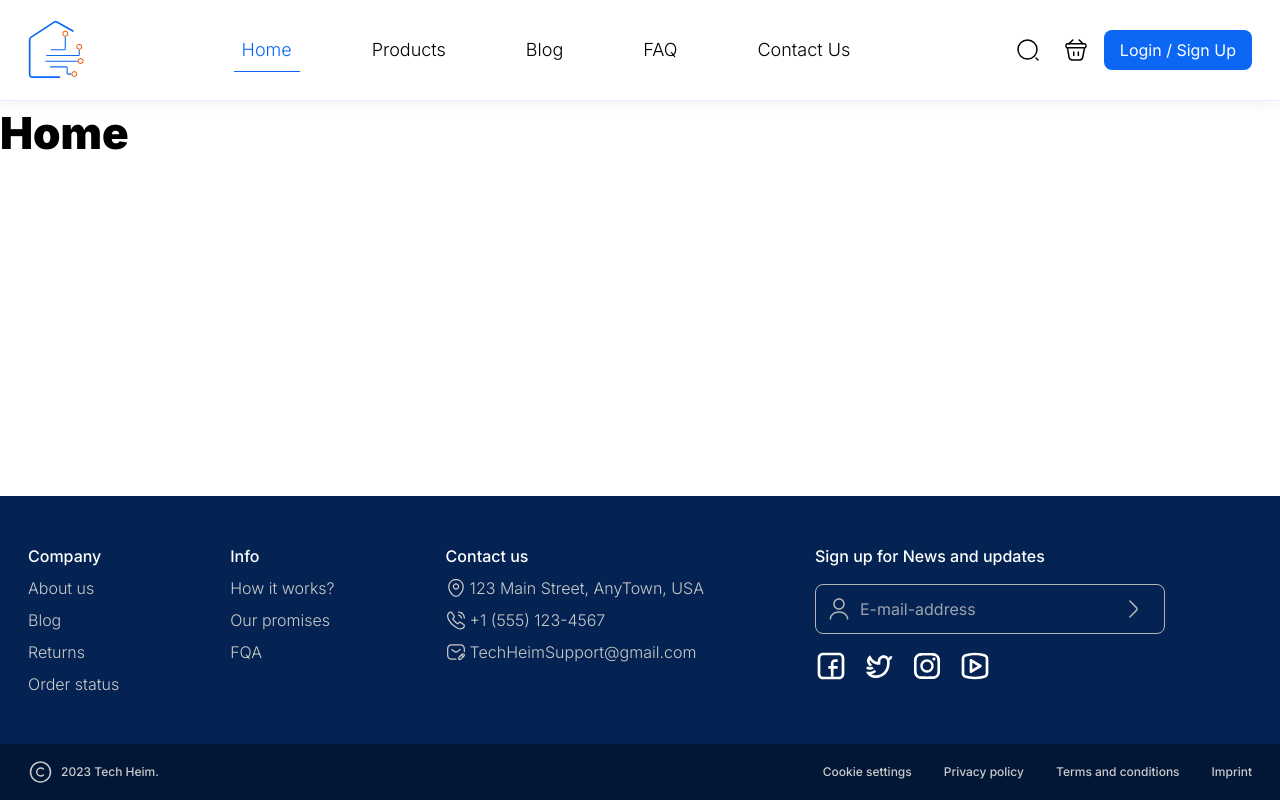
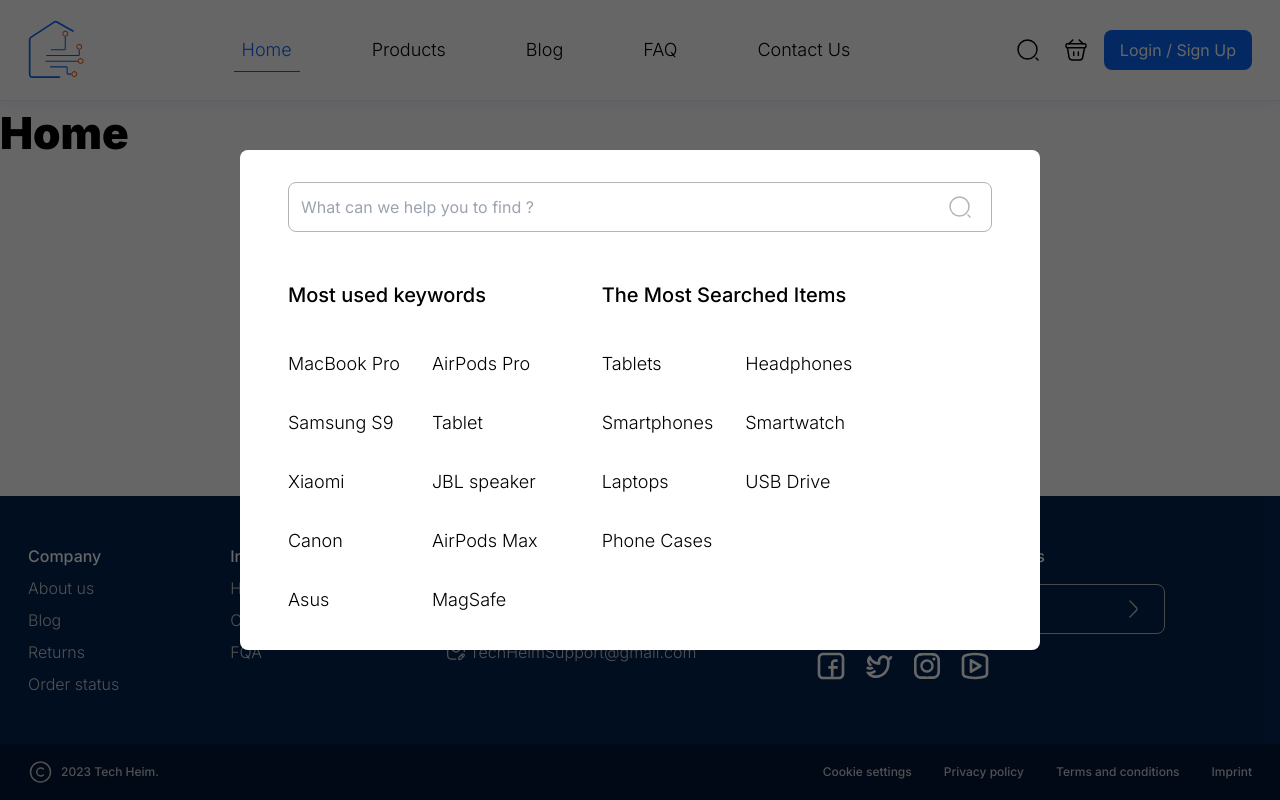
Before and after one commit to mcscoder/tech-heim, a React (Vite) app: page / in a window 1280 px wide. Both pictures are taken after a click on the button 1027 px from the left and 50 px from the top of the page. Built offline with nearby package versions, Linux system fonts and the light colour scheme.

Commit message:
add: search modal

```diff
--- a/src/components/Layouts/Footer/components/MainFooterLinkGroup/MainFooterLinkGroup.tsx
+++ b/src/components/Layouts/Footer/components/MainFooterLinkGroup/MainFooterLinkGroup.tsx
@@ -1,8 +1,8 @@
 import { Link } from "@/components/Elements";
-import { FooterLinkGroupObject } from "@/constants/AppPath";
+import { LinkGroupObject } from "@/constants/AppPath";
 
 interface MainFooterLinkGroupProps {
-  footerLinkGroup: FooterLinkGroupObject;
+  footerLinkGroup: LinkGroupObject;
 }
 
 export const MainFooterLinkGroup = ({
--- a/src/components/Layouts/Header/components/SearchButton/SearchButton.tsx
+++ b/src/components/Layouts/Header/components/SearchButton/SearchButton.tsx
@@ -1,11 +1,19 @@
 import { Button } from "@/components/Elements";
+import { SearchModal } from "@/components/SearchModal";
 import { SearchIcon } from "@/constants";
+import { useState } from "react";
 
 export const SearchButton = () => {
+  const [searchModal, setSearchModal] = useState<boolean>(false);
+
   return (
-    <Button
-      variant="onlyIcon"
-      startIcon={<SearchIcon />}
-    />
+    <>
+      <Button
+        variant="onlyIcon"
+        startIcon={<SearchIcon />}
+        onClick={() => setSearchModal(true)}
+      />
+      {searchModal && <SearchModal onClick={() => setSearchModal(false)} />}
+    </>
   );
 };
--- /dev/null
+++ b/src/components/SearchModal/SearchModal.tsx
@@ -0,0 +1,36 @@
+import { SearchIcon, searchSuggestItems } from "@/constants";
+import { Form, Input } from "../Elements";
+import { Overlay } from "../Layouts";
+import { SearchSuggest } from "./components";
+
+interface SearchModalProps {
+  onClick?: () => void;
+}
+
+export const SearchModal = ({ onClick }: SearchModalProps) => {
+  return (
+    <Overlay
+      className="flex items-center justify-center"
+      onClick={onClick}
+    >
+      <div className="px-12 py-8 w-[800px] h-[500px] bg-white rounded-lg flex flex-col gap-12">
+        <Form>
+          <Input
+            placeholder="What can we help you to find ?"
+            endIcon={<SearchIcon />}
+          />
+        </Form>
+        <div className="flex gap-16">
+          {searchSuggestItems.map((item, index) => {
+            return (
+              <SearchSuggest
+                key={index}
+                searchSuggestItem={item}
+              />
+            );
+          })}
+        </div>
+      </div>
+    </Overlay>
+  );
+};
--- /dev/null
+++ b/src/components/SearchModal/components/SearchSuggest.tsx
@@ -0,0 +1,27 @@
+import { Link } from "@/components/Elements";
+import { LinkGroupObject } from "@/constants";
+
+interface SearchSuggestProps {
+  searchSuggestItem: LinkGroupObject;
+}
+
+export const SearchSuggest = ({ searchSuggestItem }: SearchSuggestProps) => {
+  return (
+    <div className="flex flex-col gap-10">
+      <h5>{searchSuggestItem.title}</h5>
+      <div className="grid grid-cols-[auto_auto] gap-8">
+        {searchSuggestItem.navigationLink.map((item, index) => {
+          return (
+            <Link
+              key={index}
+              to={item.path}
+              className="font-body-lg hover:text-Primary duration-100"
+            >
+              {item.label}
+            </Link>
+          );
+        })}
+      </div>
+    </div>
+  );
+};
--- /dev/null
+++ b/src/components/SearchModal/components/index.ts
@@ -0,0 +1 @@
+export * from "./SearchSuggest";
--- /dev/null
+++ b/src/components/SearchModal/index.ts
@@ -0,0 +1 @@
+export * from "./SearchModal";
--- a/src/constants/AppPath.tsx
+++ b/src/constants/AppPath.tsx
@@ -44,12 +44,12 @@
   },
 ];
 
-export interface FooterLinkGroupObject {
+export interface LinkGroupObject {
   title?: string;
   navigationLink: NavigationLinkObject[];
 }
 
-export const footerLinkGroups: FooterLinkGroupObject[] = [
+export const footerLinkGroups: LinkGroupObject[] = [
   {
     title: "Company",
     navigationLink: [
@@ -158,3 +158,84 @@
     label: "Imprint",
   },
 ];
+
+export const searchSuggestItems: LinkGroupObject[] = [
+  {
+    title: "Most used keywords",
+    navigationLink: [
+      {
+        path: "#",
+        label: "MacBook Pro ",
+      },
+      {
+        path: "#",
+        label: "AirPods Pro",
+      },
+      {
+        path: "#",
+        label: "Samsung S9",
+      },
+      {
+        path: "#",
+        label: "Tablet",
+      },
+      {
+        path: "#",
+        label: "Xiaomi",
+      },
+      {
+        path: "#",
+        label: "JBL speaker",
+      },
+      {
+        path: "#",
+        label: "Canon",
+      },
+      {
+        path: "#",
+        label: "AirPods Max",
+      },
+      {
+        path: "#",
+        label: "Asus",
+      },
+      {
+        path: "#",
+        label: "MagSafe",
+      },
+    ],
+  },
+  {
+    title: "The Most Searched Items",
+    navigationLink: [
+      {
+        path: "#",
+        label: "Tablets",
+      },
+      {
+        path: "#",
+        label: "Headphones",
+      },
+      {
+        path: "#",
+        label: "Smartphones",
+      },
+      {
+        path: "#",
+        label: "Smartwatch",
+      },
+      {
+        path: "#",
+        label: "Laptops",
+      },
+      {
+        path: "#",
+        label: "USB Drive",
+      },
+      {
+        path: "#",
+        label: "Phone Cases",
+      },
+    ],
+  },
+];
```
